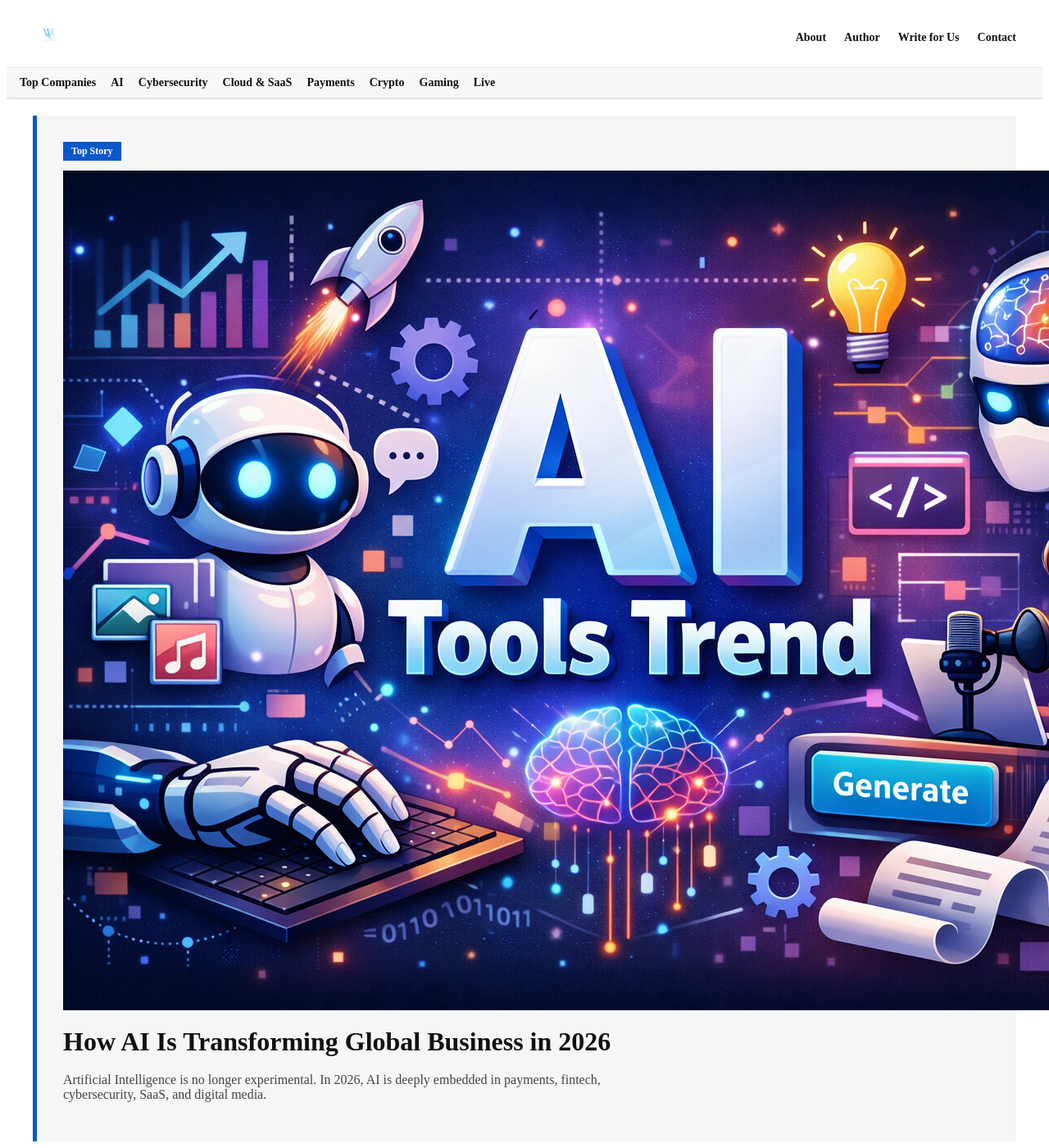
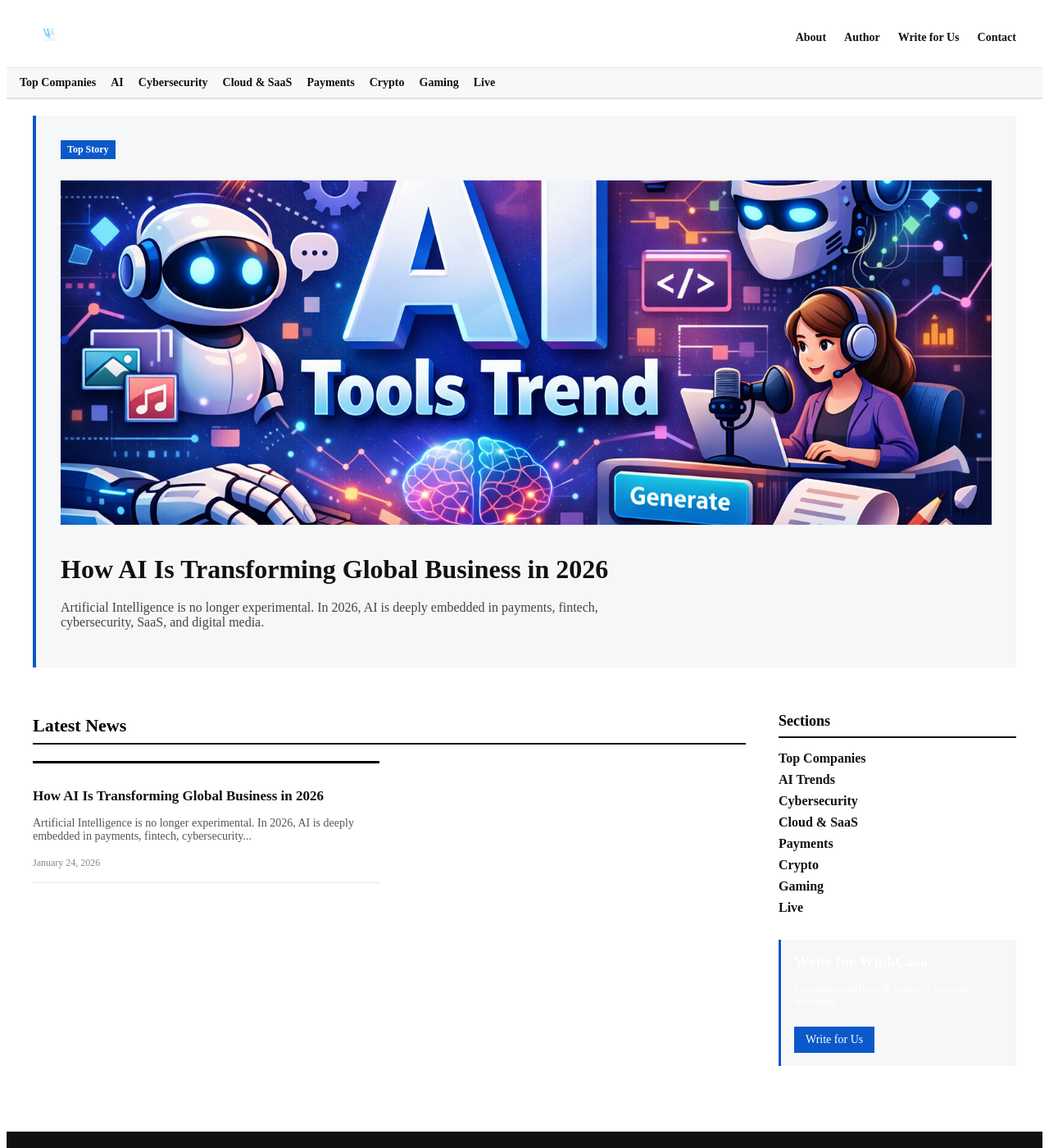
Before and after one commit to rinkeshjha623/winkcasa.com, a Jekyll site: the page built from index.md, in a window 1280 px wide and 1400 px high. Shown: the whole window at 82% size. Built offline with Jekyll 4.4.1, drawn with Linux system fonts in a browser that asks for light colours.

Commit message:
Update style.css

```diff
--- a/assets/style.css
+++ b/assets/style.css
@@ -657,3 +657,93 @@ main.content {
     font-size: 24px;
   }
 }
+/* HOME HERO */
+.home-hero {
+  background: #f6f7f8;
+  padding: 30px;
+  margin-bottom: 40px;
+  border-left: 4px solid #0a58ca;
+}
+
+.hero-label {
+  display: inline-block;
+  background: #0a58ca;
+  color: #fff;
+  font-size: 12px;
+  padding: 4px 8px;
+  margin-bottom: 10px;
+}
+
+.hero-image {
+  width: 100%;
+  max-height: 420px;
+  object-fit: cover;
+  margin: 16px 0;
+}
+
+/* GRID */
+.home-grid {
+  display: grid;
+  grid-template-columns: 3fr 1fr;
+  gap: 40px;
+}
+
+/* NEWS CARDS */
+.news-card-grid {
+  display: grid;
+  grid-template-columns: repeat(2, 1fr);
+  gap: 24px;
+}
+
+.news-card img {
+  width: 100%;
+  height: 180px;
+  object-fit: cover;
+  margin-bottom: 10px;
+}
+
+.news-card h3 {
+  font-size: 17px;
+  margin-bottom: 6px;
+}
+
+/* RIGHT SIDEBAR */
+.section-list {
+  list-style: none;
+  padding: 0;
+}
+
+.section-list li {
+  margin-bottom: 8px;
+}
+
+.write-box {
+  margin-top: 30px;
+  padding: 16px;
+  background: #f6f7f8;
+  border-left: 3px solid #0a58ca;
+}
+
+.btn {
+  display: inline-block;
+  margin-top: 10px;
+  background: #0a58ca;
+  color: #fff;
+  padding: 8px 14px;
+  text-decoration: none;
+}
+
+/* MOBILE */
+@media (max-width: 768px) {
+  .home-grid {
+    grid-template-columns: 1fr;
+  }
+
+  .news-card-grid {
+    grid-template-columns: 1fr;
+  }
+
+  .hero-image {
+    max-height: 260px;
+  }
+}
```
